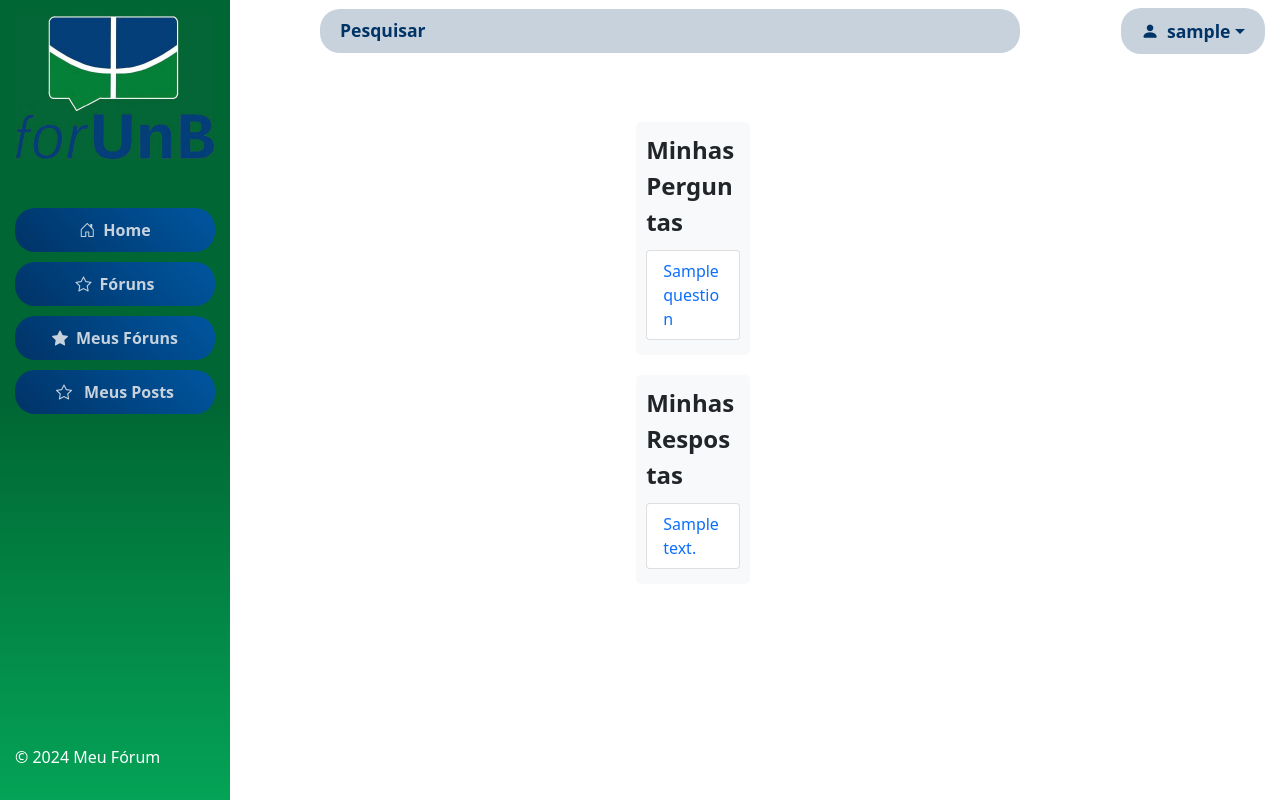
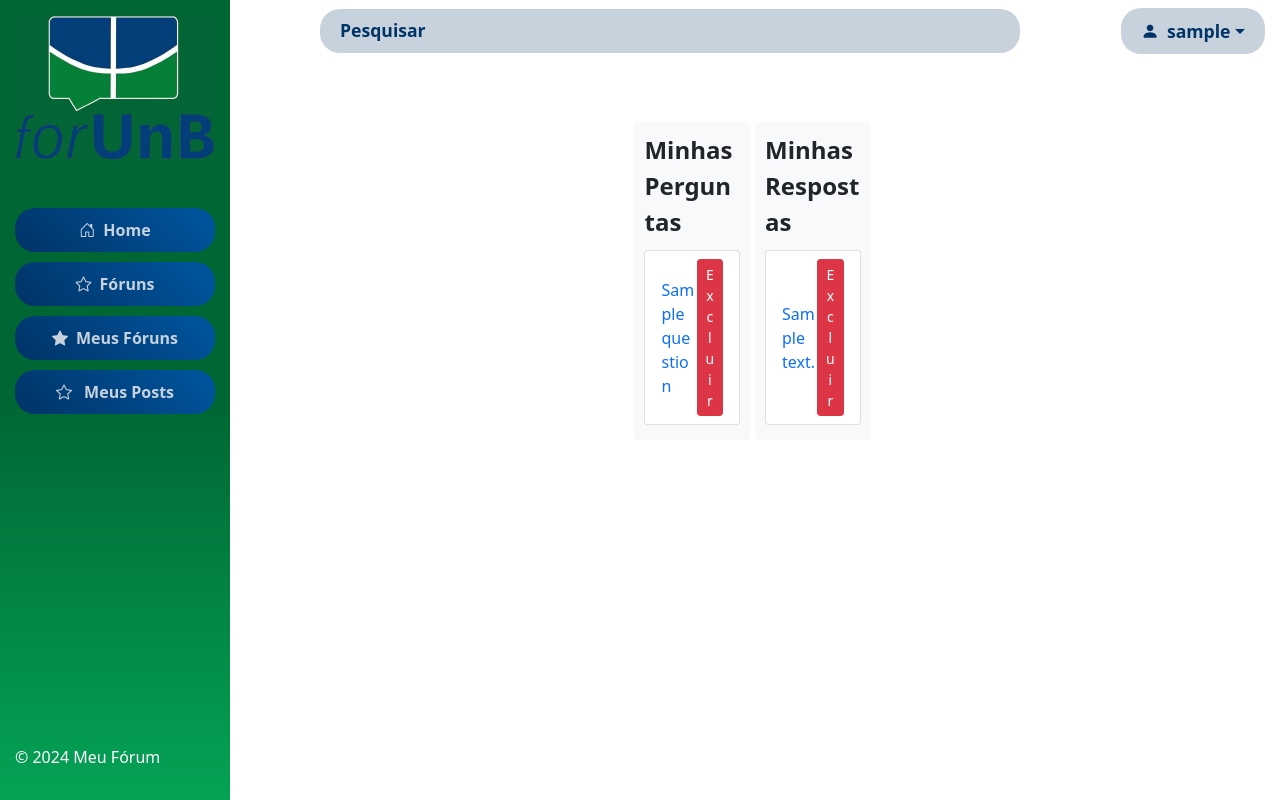
Before and after one commit to unb-mds/2024-1-forUnB, a Django app: page /user_posts/ in a window 1280 px wide. Run offline with Django 4.2, Linux system fonts and the light colour scheme; a user stored in the database is signed in; tables that the repository leaves empty hold one stand-in row (values such as "Sample post").

Commit message:
html: integrating delete posts feature

```diff
--- a/forunb/main/templates/main/questions.html
+++ b/forunb/main/templates/main/questions.html
@@ -29,6 +29,9 @@
 
     .list-group-item {
         margin-bottom: 5px;
+        display: flex;
+        justify-content: space-between;
+        align-items: center;
     }
 
     @media (max-width: 768px) {
@@ -46,6 +49,10 @@
             {% for question in questions %}
             <li class="list-group-item">
                 <a href="{% url 'main:question_detail' question.id %}">{{ question.title }}</a>
+                <form action="{% url 'main:delete_question' question.id %}" method="post" style="display: inline;">
+                    {% csrf_token %}
+                    <button type="submit" class="btn btn-danger btn-sm">Excluir</button>
+                </form>
             </li>
             {% endfor %}
         </ul>
@@ -63,6 +70,10 @@
             {% for answer in answers %}
             <li class="list-group-item">
                 <a href="{% url 'main:question_detail' answer.question.id %}">{{ answer.text|truncatewords:10 }}</a>
+                <form action="{% url 'main:delete_answer' answer.id %}" method="post" style="display: inline;">
+                    {% csrf_token %}
+                    <button type="submit" class="btn btn-danger btn-sm">Excluir</button>
+                </form>
             </li>
             {% endfor %}
         </ul>
--- a/forunb/main/urls.py
+++ b/forunb/main/urls.py
@@ -15,6 +15,8 @@ urlpatterns = [
     path('new_answer/<int:question_id>/', views.new_answer, name='new_answer'),
     path('follow-forum/<int:forum_id>/<str:action>/', views.follow_forum, name='follow_forum'),
     path('followed_forums/', views.followed_forums, name='followed_forums'),
+    path('delete_question/<int:pk>/', views.delete_question, name='delete_question'),
+    path('delete_answer/<int:pk>/', views.delete_answer, name='delete_answer'),
     # path('users/', include('users.urls')),  # Inclui as URLs do app 'users'
     #path('accounts/login/', auth_views.LoginView.as_view(), name='login'),
     #path('accounts/logout/', auth_views.LogoutView.as_view(), name='logout'),
```
Also changed, not shown: forunb/main/templates/main/confirm_delete.html (added, +14 -0 lines).
